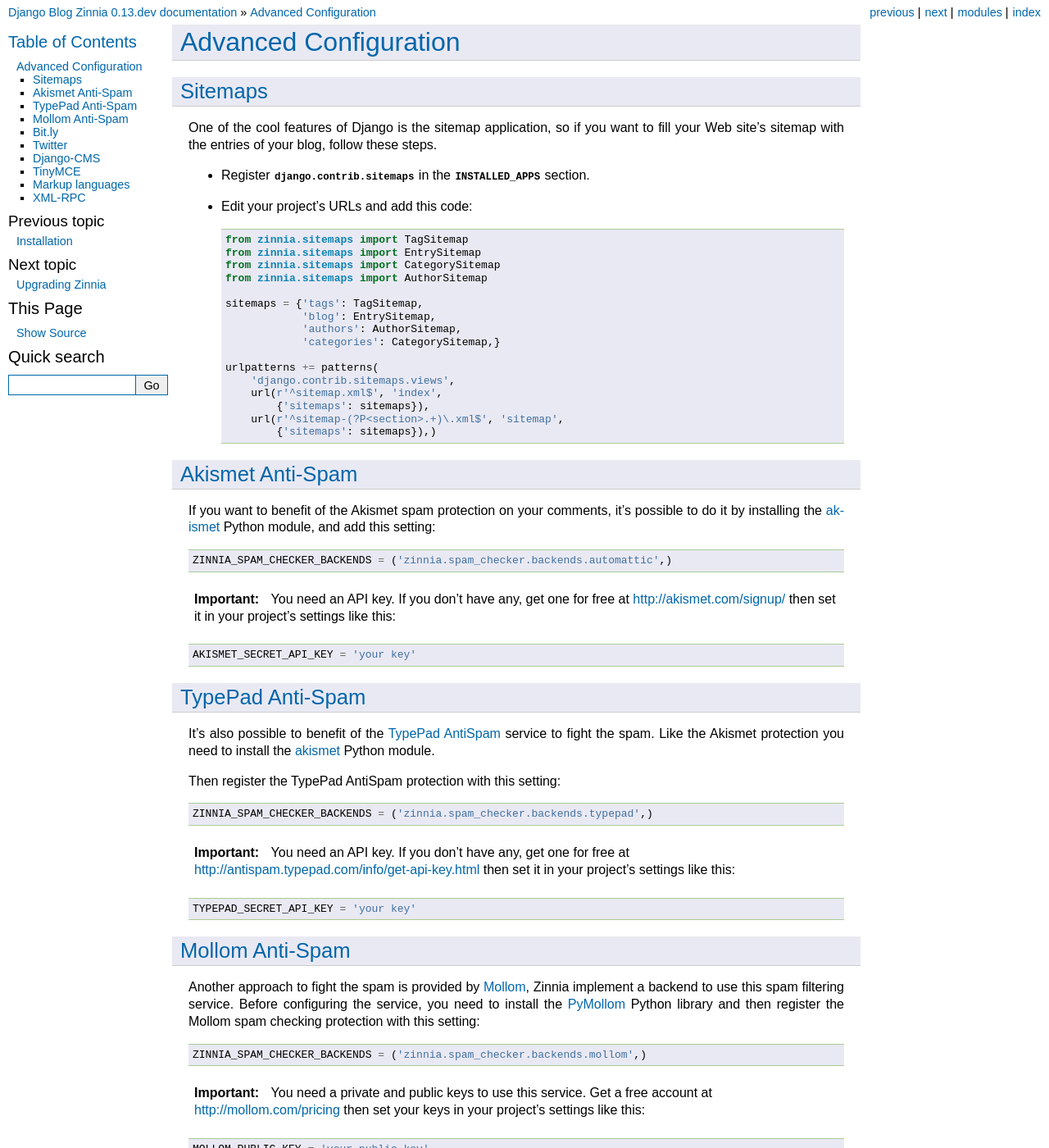
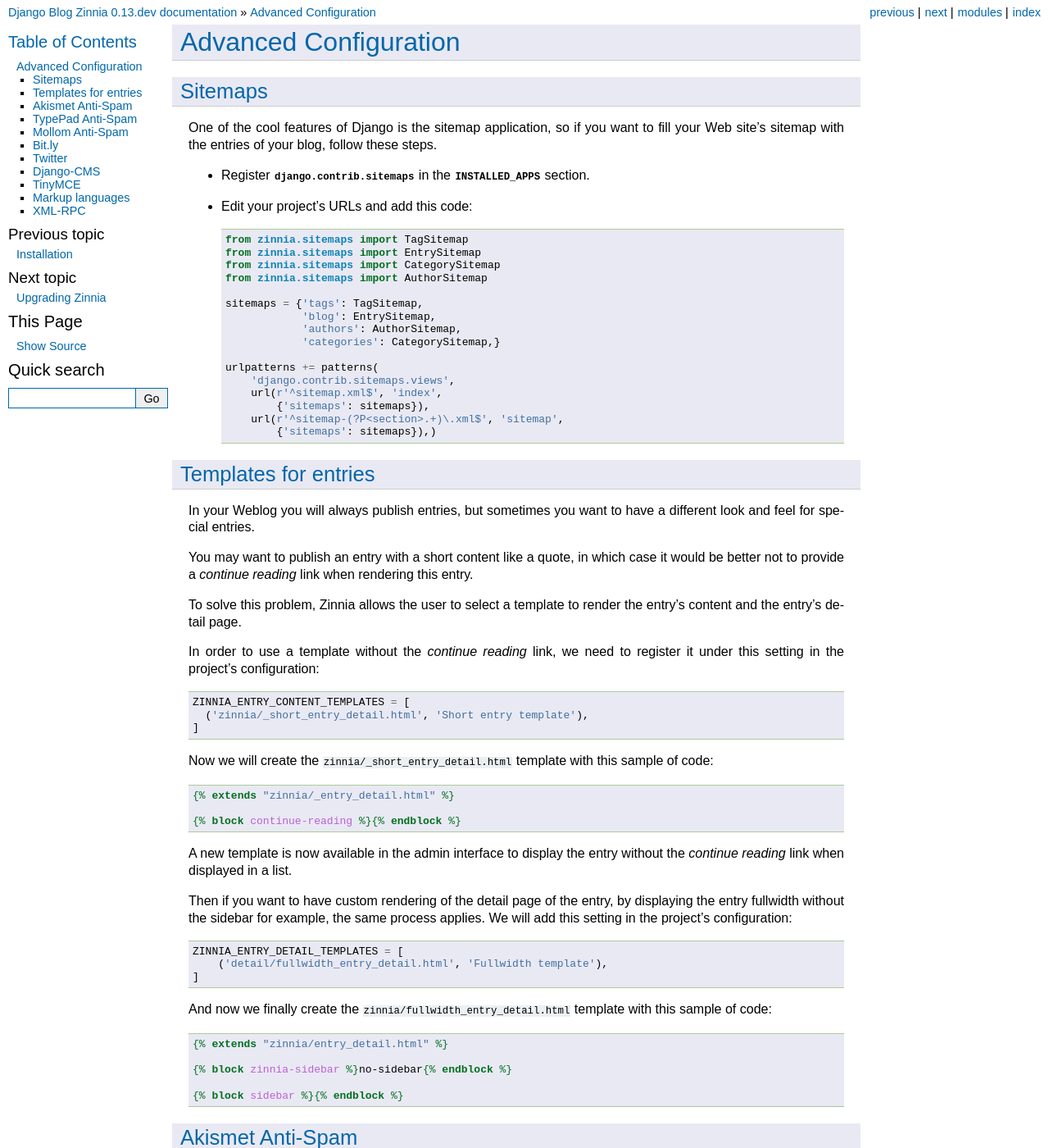
Before and after one commit to Fantomas42/django-blog-zinnia, a Sphinx documentation site: the page built from docs/getting-started/configuration.rst, in a window 1280 px wide and 1400 px high. Shown: the whole window at 82% size. Built offline with Sphinx 7.4.7, drawn with Linux system fonts in a browser that asks for light colours.

Commit message:
adding note about template configuration

```diff
--- a/docs/getting-started/configuration.rst
+++ b/docs/getting-started/configuration.rst
@@ -32,6 +32,60 @@
            {'sitemaps': sitemaps}),
        url(r'^sitemap-(?P<section>.+)\.xml$', 'sitemap',
            {'sitemaps': sitemaps}),)
+
+.. _zinnia-templates:
+
+Templates for entries
+=====================
+
+In your Weblog you will always publish entries, but sometimes you want to
+have a different look and feel for special entries.
+
+You may want to publish an entry with a short content like a quote, in
+which case it would be better not to provide a *continue reading* link when
+rendering this entry.
+
+To solve this problem, Zinnia allows the user to select a template to
+render the entry's content and the entry's detail page.
+
+In order to use a template without the *continue reading* link, we need to
+register it under this setting in the project's configuration: ::
+
+  ZINNIA_ENTRY_CONTENT_TEMPLATES = [
+    ('zinnia/_short_entry_detail.html', 'Short entry template'),
+  ]
+
+Now we will create the ``zinnia/_short_entry_detail.html`` template with
+this sample of code:
+
+.. code-block:: html+django
+
+  {% extends "zinnia/_entry_detail.html" %}
+
+  {% block continue-reading %}{% endblock %}
+
+A new template is now available in the admin interface to display the entry
+without the *continue reading* link when displayed in a list.
+
+Then if you want to have custom rendering of the detail page of the entry,
+by displaying the entry fullwidth without the sidebar for example, the same
+process applies. We will add this setting in the project's configuration:
+::
+
+  ZINNIA_ENTRY_DETAIL_TEMPLATES = [
+      ('detail/fullwidth_entry_detail.html', 'Fullwidth template'),
+  ]
+
+And now we finally create the ``zinnia/fullwidth_entry_detail.html``
+template with this sample of code:
+
+.. code-block:: html+django
+
+  {% extends "zinnia/entry_detail.html" %}
+
+  {% block zinnia-sidebar %}no-sidebar{% endblock %}
+
+  {% block sidebar %}{% endblock %}
 
 .. _zinnia-akismet:
 
```
